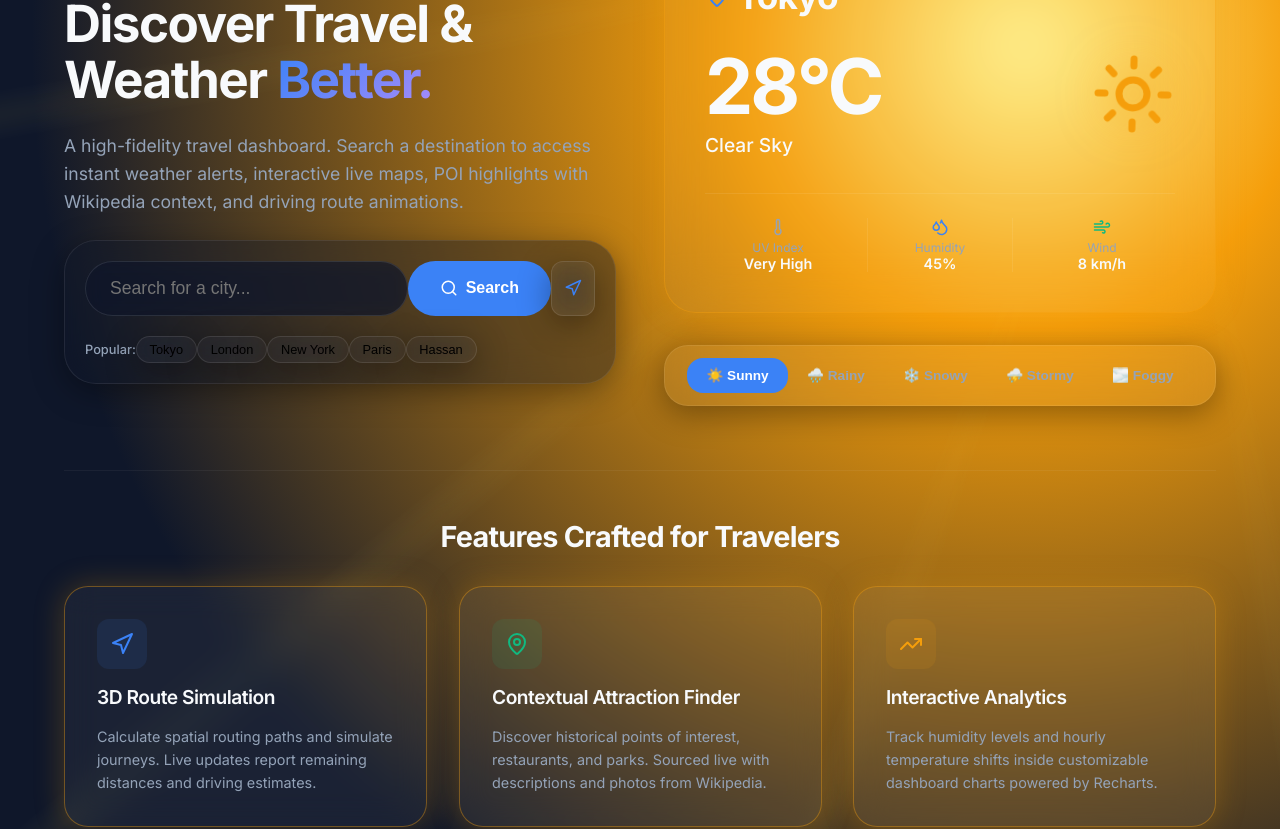
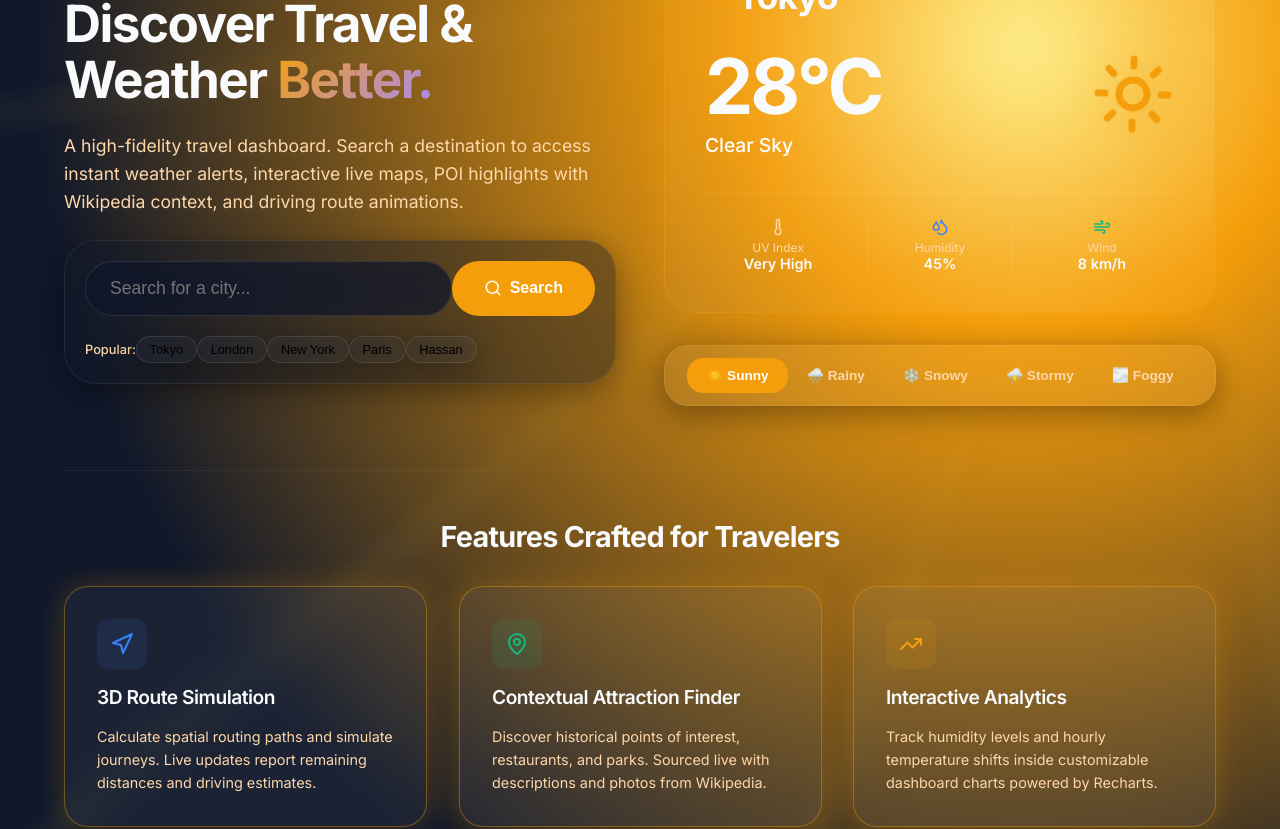
Before and after one commit to karthikgveresh-lgtm/Dynamic-Weather, a React (Vite) app: page / in a window 1280 px wide. Shown: the part 200-1029 px from the top of the page. Built offline with nearby package versions, Linux system fonts and the light colour scheme.

Commit message:
feat: add global CSS styles and thematic weather-based UI animations

```diff
--- a/src/components/SearchBar.jsx
+++ b/src/components/SearchBar.jsx
@@ -1,39 +1,21 @@
 import React, { useState } from 'react';
-import { Search, Navigation } from 'lucide-react';
+import { Search } from 'lucide-react';
 
-const SearchBar = ({ onSearch, onLocationSearch }) => {
+const SearchBar = ({ onSearch, initialShowButton = true }) => {
   const [city, setCity] = useState('');
-  const [geoLoading, setGeoLoading] = useState(false);
+  const [showSearchBtn, setShowSearchBtn] = useState(initialShowButton);
 
   const handleSubmit = (e) => {
     e.preventDefault();
     if (city.trim()) {
       onSearch(city.trim());
       setCity('');
+      setShowSearchBtn(false); // Hide the search button after searching
     }
   };
 
-  const handleUseLocation = () => {
-    if (navigator.geolocation) {
-      setGeoLoading(true);
-      navigator.geolocation.getCurrentPosition(
-        async (position) => {
-          const { latitude, longitude } = position.coords;
-          if (onLocationSearch) {
-            await onLocationSearch(latitude, longitude);
-          }
-          setGeoLoading(false);
-        },
-        (error) => {
-          console.error(error);
-          alert("Error getting location. Please ensure location permissions are enabled.");
-          setGeoLoading(false);
-        },
-        { enableHighAccuracy: true, timeout: 10000 }
-      );
-    } else {
-      alert("Geolocation is not supported by this browser.");
-    }
+  const handleFocus = () => {
+    setShowSearchBtn(true); // Show the search button when the search bar is pressed/focused
   };
 
   return (
@@ -45,29 +27,19 @@ const SearchBar = ({ onSearch, onLocationSearch }) => {
             placeholder="Search for a city..."
             value={city}
             onChange={(e) => setCity(e.target.value)}
+            onFocus={handleFocus}
           />
         </div>
-        <button type="submit" className="primary-btn">
-          <Search size={18} />
-          <span>Search</span>
-        </button>
-        <button
-          type="button"
-          onClick={handleUseLocation}
-          className="glass-panel flex items-center justify-center"
-          style={{
-            padding: '0.75rem',
-            borderRadius: '0.75rem',
-            border: '1px solid rgba(255,255,255,0.1)',
-            cursor: 'pointer',
-            background: geoLoading ? 'rgba(255,255,255,0.15)' : 'rgba(255,255,255,0.05)',
-            transition: 'background 0.2s',
-          }}
-          disabled={geoLoading}
-          title="Use my current location"
-        >
-          <Navigation size={18} className={geoLoading ? "animate-pulse" : ""} color="var(--color-accent)" />
-        </button>
+        {showSearchBtn && (
+          <button
+            type="submit"
+            className="primary-btn animate-fade-in"
+            style={{ animationDuration: '0.2s' }}
+          >
+            <Search size={18} />
+            <span>Search</span>
+          </button>
+        )}
       </form>
     </div>
   );
--- a/src/index.css
+++ b/src/index.css
@@ -241,25 +241,48 @@ button.primary-btn:hover {
   border-color: rgba(148, 163, 184, 0.3) !important;
 }
 
-/* Dynamic background classes */
+/* Dynamic background classes and themed text colors */
 .mood-bg-transition {
   transition: background 1s ease-in-out;
 }
 
+/* Ensure smooth transitions for all child elements of landing-wrapper */
+.landing-wrapper,
+.landing-wrapper *,
+.landing-wrapper *::before,
+.landing-wrapper *::after {
+  transition: color 0.5s ease-in-out, border-color 0.5s ease-in-out, background-color 0.5s ease-in-out, box-shadow 0.5s ease-in-out, fill 0.5s ease-in-out, stroke 0.5s ease-in-out;
+}
+
 .mood-sunny {
   background: radial-gradient(circle at 80% 20%, #fef08a 0%, #f59e0b 20%, #0f172a 70%);
+  --color-text-primary: #ffffff;
+  --color-text-secondary: #fed7aa; /* warm orange/peach secondary */
+  --color-accent: #f59e0b; /* golden accent */
 }
 .mood-rainy {
   background: linear-gradient(135deg, #1e293b 0%, #0f172a 100%);
+  --color-text-primary: #f8fafc;
+  --color-text-secondary: #94a3b8; /* slate blue secondary */
+  --color-accent: #3b82f6; /* rainy blue accent */
 }
 .mood-snowy {
   background: radial-gradient(circle at 50% 10%, #cbd5e1 0%, #475569 50%, #0f172a 100%);
+  --color-text-primary: #ffffff;
+  --color-text-secondary: #93c5fd; /* frosty ice blue secondary */
+  --color-accent: #38bdf8; /* cyan accent */
 }
 .mood-stormy {
   background: radial-gradient(circle at 30% 20%, #3b0764 0%, #0f172a 70%, #020617 100%);
+  --color-text-primary: #faf5ff;
+  --color-text-secondary: #d8b4fe; /* purple storm secondary */
+  --color-accent: #c084fc; /* purple accent */
 }
 .mood-foggy {
   background: linear-gradient(135deg, #334155 0%, #1e293b 50%, #0f172a 100%);
+  --color-text-primary: #f1f5f9;
+  --color-text-secondary: #cbd5e1; /* misty gray secondary */
+  --color-accent: #94a3b8; /* silver accent */
 }
 
 /* Rain Particle Overlay */
```
